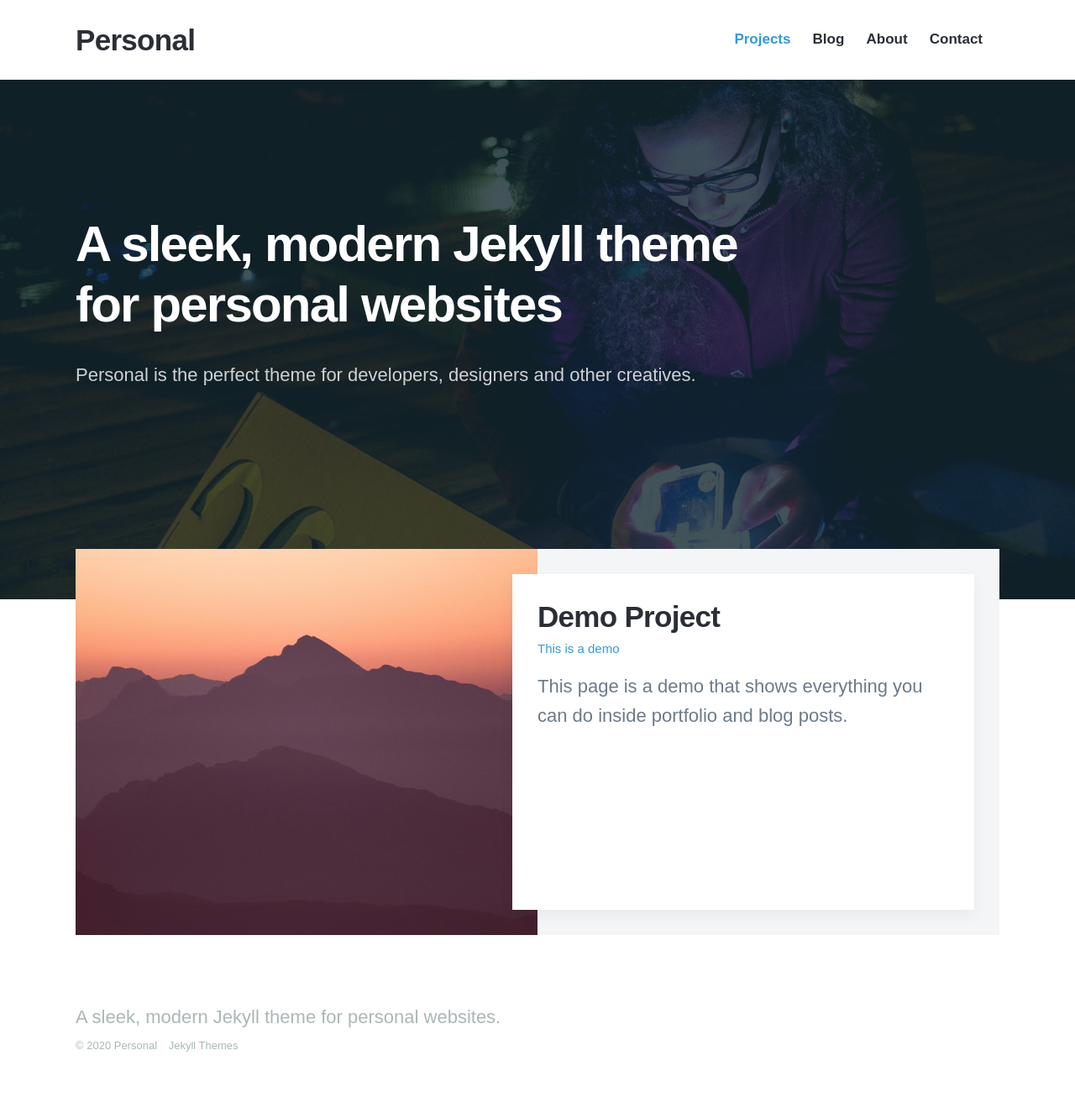
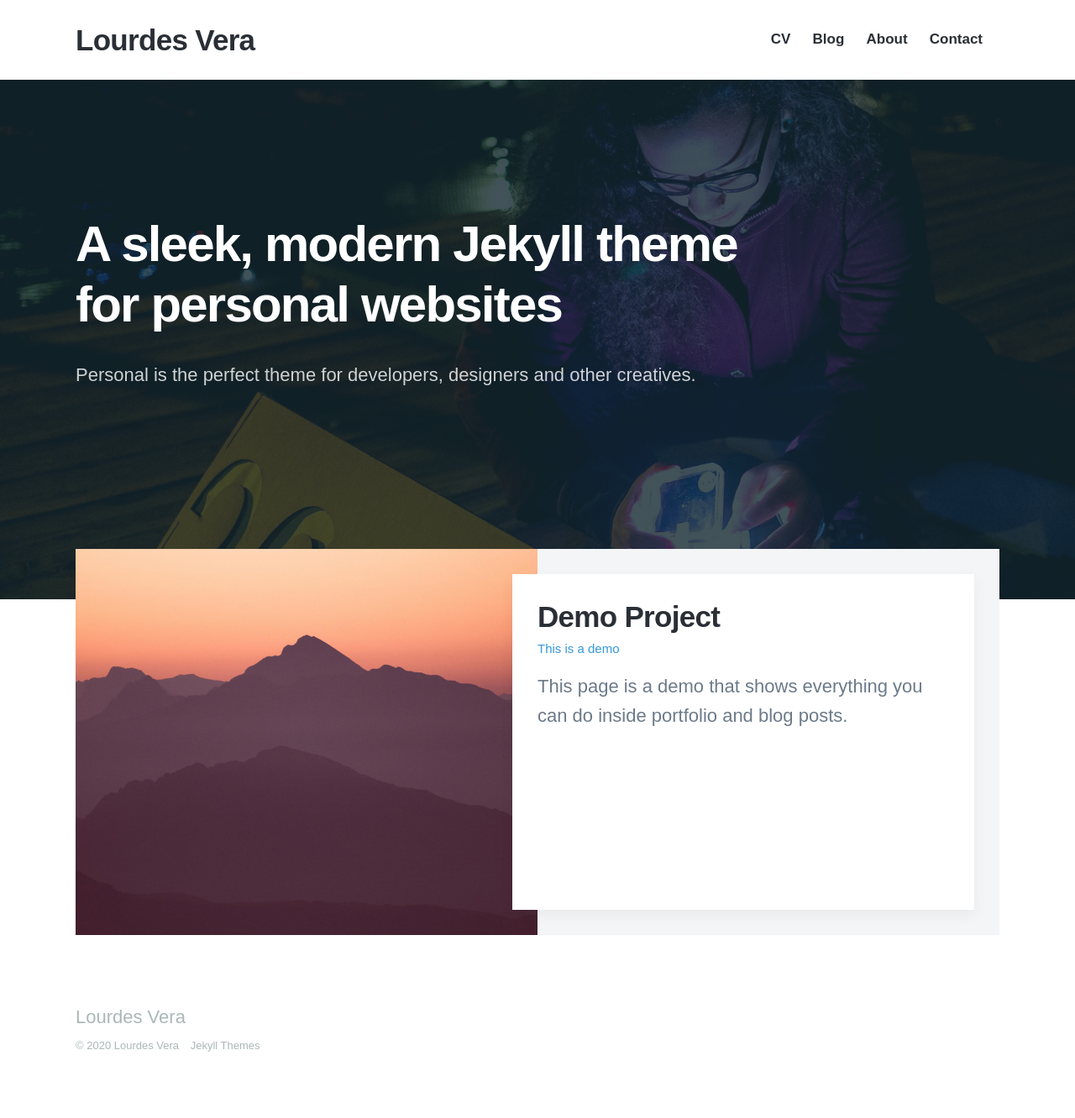
Before and after one commit to lourdesvera/lourdesvera.github.io, a Jekyll site: the page built from index.html, in a window 1280 px wide. Shown: the whole page at 84% size. Built offline with Jekyll 4.4.1, drawn with Linux system fonts in a browser that asks for light colours; nearby versions of some CDN libraries; some web fonts are replaced.

Commit message:
Update settings.yml

```diff
--- a/_data/settings.yml
+++ b/_data/settings.yml
@@ -1,5 +1,5 @@
 basic_settings:
-  site_title: Personal
+  site_title: Lourdes Vera
   favicon_image: /images/favicon.png
 
 header_settings:
@@ -8,8 +8,8 @@ header_settings:
 
 menu_settings:
   menu_items:
-    - title: 'Projects'
-      url: '/'
+    - title: 'CV'
+      url: '/CV'
     - title: 'Blog'
       url: '/blog/'
     - title: 'About'
@@ -18,7 +18,7 @@ menu_settings:
       url: '/contact'
 
 footer_settings:
-  footer_tagline: A sleek, modern Jekyll theme for personal websites.
+  footer_tagline: Lourdes Vera
 
 hero_settings:
   overlay_opacity: 0.8
```
